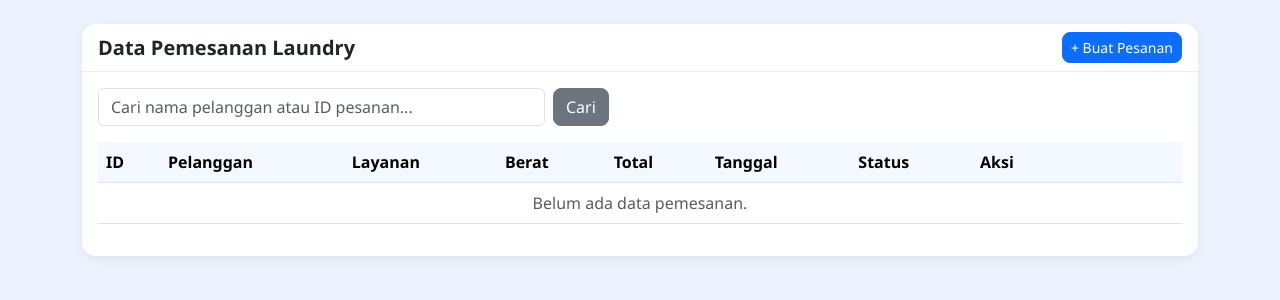
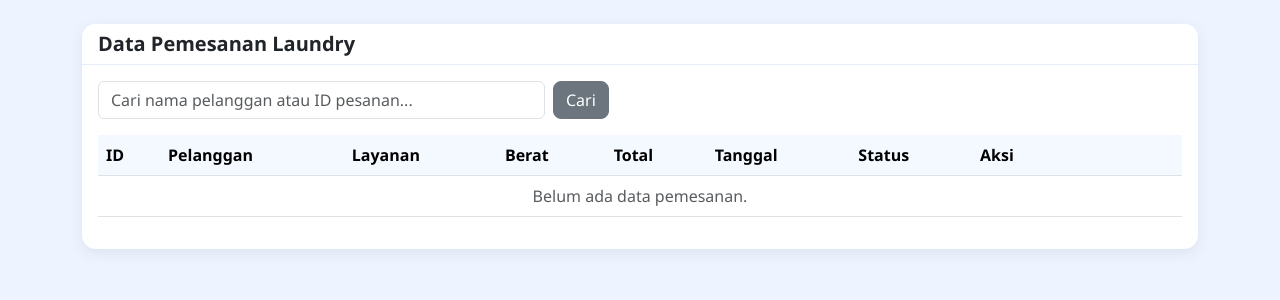
Before and after one commit to ReiFerd/Clean-Wash, a Laravel app: page /pemesanan in a window 1280 px wide. Shown: the part 65-365 px from the top of the page. Run offline with Laravel 12, Linux system fonts and the light colour scheme; the visitor is signed in with stand-in values (Sample User, id 1); data comes from the database, SQL or seed files in the repository; data that the repository does not hold is empty.

Commit message:
Hapus tombol buat pesanan pada halaman admin

```diff
--- a/resources/views/pemesanan/index.blade.php
+++ b/resources/views/pemesanan/index.blade.php
@@ -5,7 +5,7 @@
 <div class="card cw-card">
     <div class="card-header d-flex justify-content-between align-items-center">
         <h5 class="mb-0 fw-bold">Data Pemesanan Laundry</h5>
-        <a href="{{ route('pemesanan.create') }}" class="btn btn-primary btn-sm">+ Buat Pesanan</a>
+
     </div>
     <div class="card-body">
         <form action="{{ route('pemesanan.index') }}" method="GET" class="row g-2 mb-3">
```
